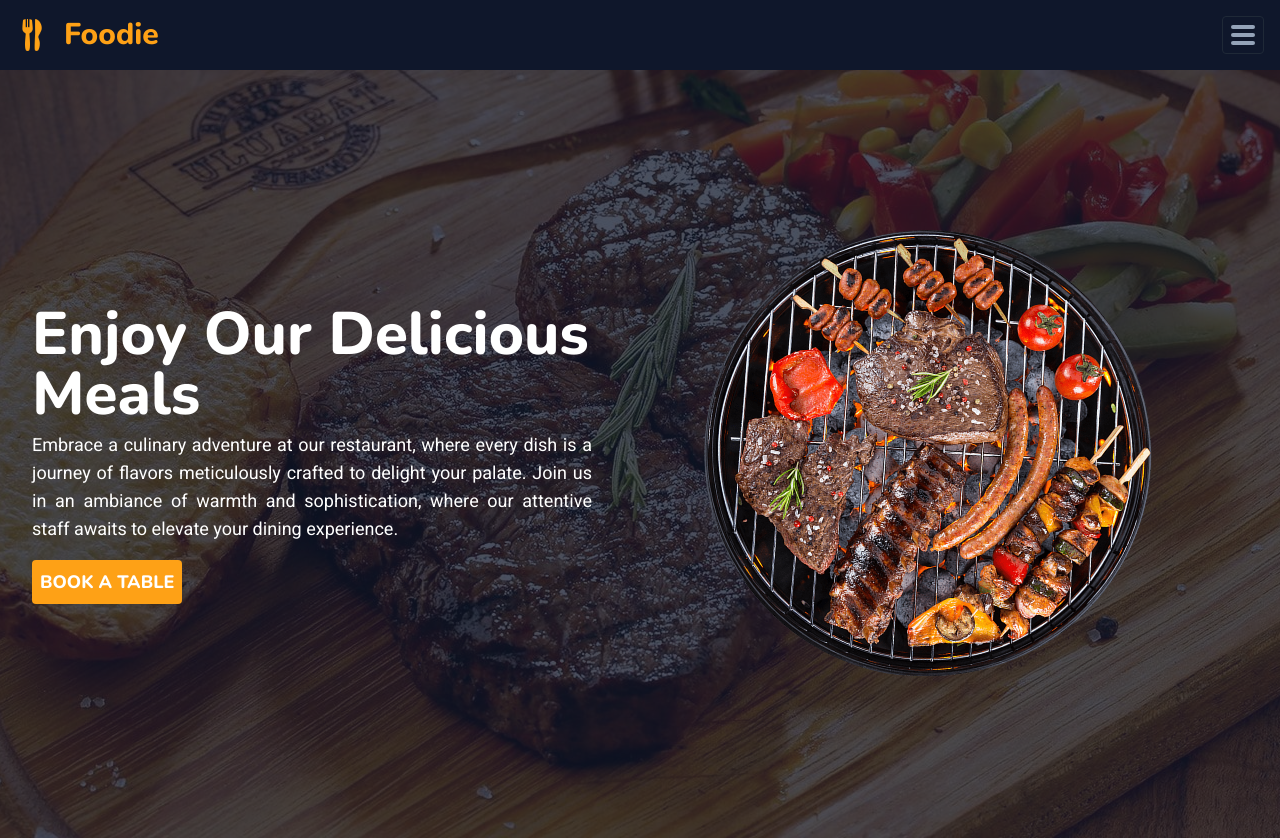
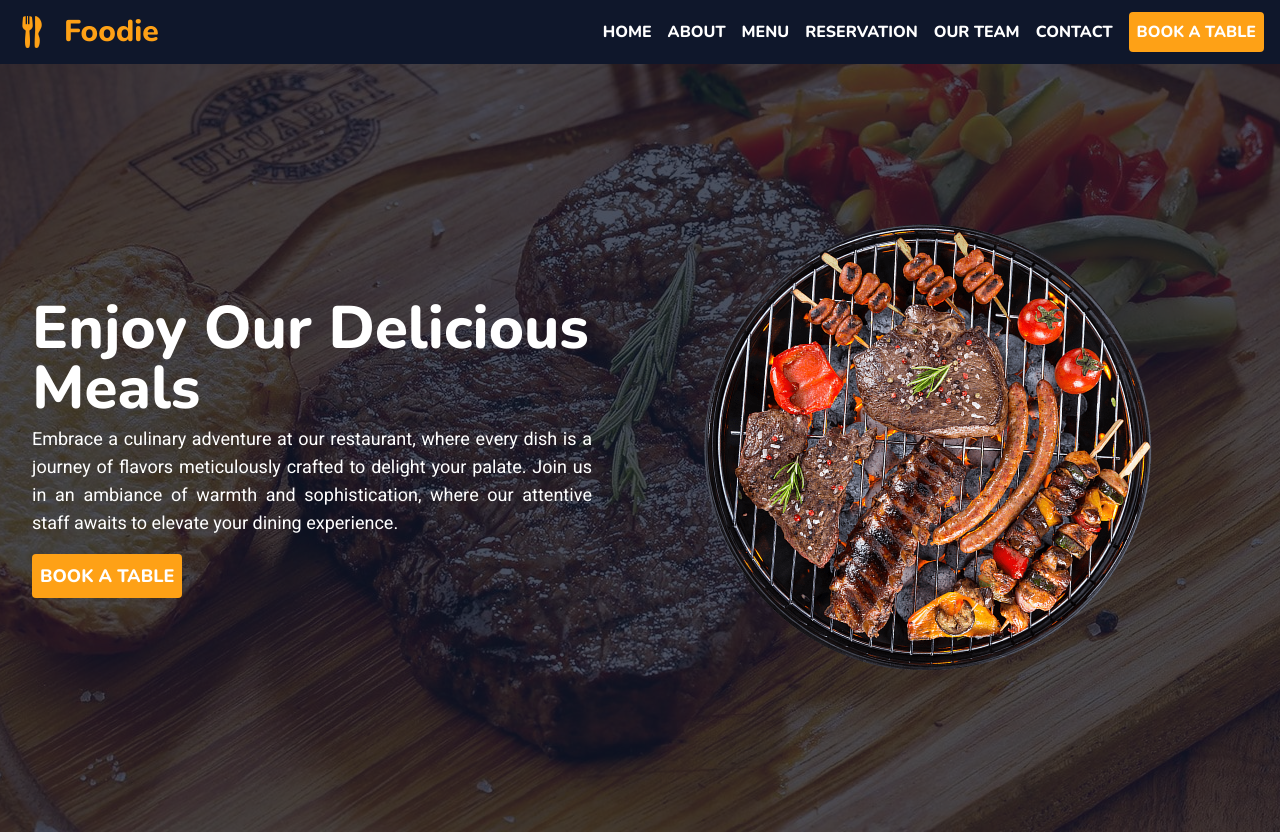
Before and after one commit to MarekPloszczyca/Foodie, a React (Vite) app: page / in a window 1280 px wide. Shown: the top 840 px of the page. Built offline with nearby package versions, Linux system fonts and the light colour scheme.

Commit message:
added desktop menu

```diff
--- /dev/null
+++ b/src/Components/NaviOptions.tsx
@@ -0,0 +1,23 @@
+interface Props {
+  ulStyle: string;
+  firstItem?: string;
+  desktop?: boolean;
+}
+
+export default function NaviOptions(props: Props) {
+  return (
+    <ul className={props.ulStyle}>
+      <li className={props.firstItem}>HOME</li>
+      <li>ABOUT</li>
+      <li>MENU</li>
+      <li>RESERVATION</li>
+      <li>OUR TEAM</li>
+      <li>CONTACT</li>
+      {props.desktop && (
+        <button className="bg-orange rounded p-2 ml-2 hover:brightness-110 duration-500">
+          BOOK A TABLE
+        </button>
+      )}
+    </ul>
+  );
+}
--- a/src/Components/Navigation.tsx
+++ b/src/Components/Navigation.tsx
@@ -1,5 +1,6 @@
 import { useState } from "react";
 import Logo from "../../assets/Logo.png";
+import NaviOptions from "./NaviOptions";
 
 export default function Navigation() {
   const [menu, setMenu] = useState(false);
@@ -19,26 +20,23 @@ export default function Navigation() {
           <p className="diffFont text-3xl text-orange">Foodie</p>
         </div>
         <button
-          onClick={() => {menuHandler()}}
-          className="m-4 p-2 border border-gray-800 rounded"
+          onClick={() => {
+            menuHandler();
+          }}
+          className="m-4 p-2 border border-gray-800 rounded outline-none focus:border-gray-400 lg:hidden"
         >
           <div className="menuBar"></div>
           <div className="menuBar"></div>
           <div className="menuBar mb-0"></div>
         </button>
+        <NaviOptions ulStyle="hidden lg:flex pr-4 diffFont  justify-center items-center text-white [&>li]:p-2  [&>li]:cursor-pointer hover:[&>li]:text-orange [&>li]:duration-300" desktop/>
       </nav>
-      <ul
-        className={`diffFont text-white absolute z-30 bg-darkBlue w-full pl-4 top-[4.35rem]   [&>li]:pb-2 duration-500  overflow-hidden ${
+      <NaviOptions
+        ulStyle={`diffFont text-white absolute z-30 bg-darkBlue w-full pl-4 top-[4.35rem]   [&>li]:pb-2 duration-500  overflow-hidden lg:hidden ${
           menu ? "h-52" : "h-0"
         }`}
-      >
-        <li className="pt-2">HOME</li>
-        <li>ABOUT</li>
-        <li>MENU</li>
-        <li>RESERVATION</li>
-        <li>OUR TEAM</li>
-        <li>CONTACT</li>
-      </ul>
+        firstItem="pt-2"
+      />
     </div>
   );
 }
```
